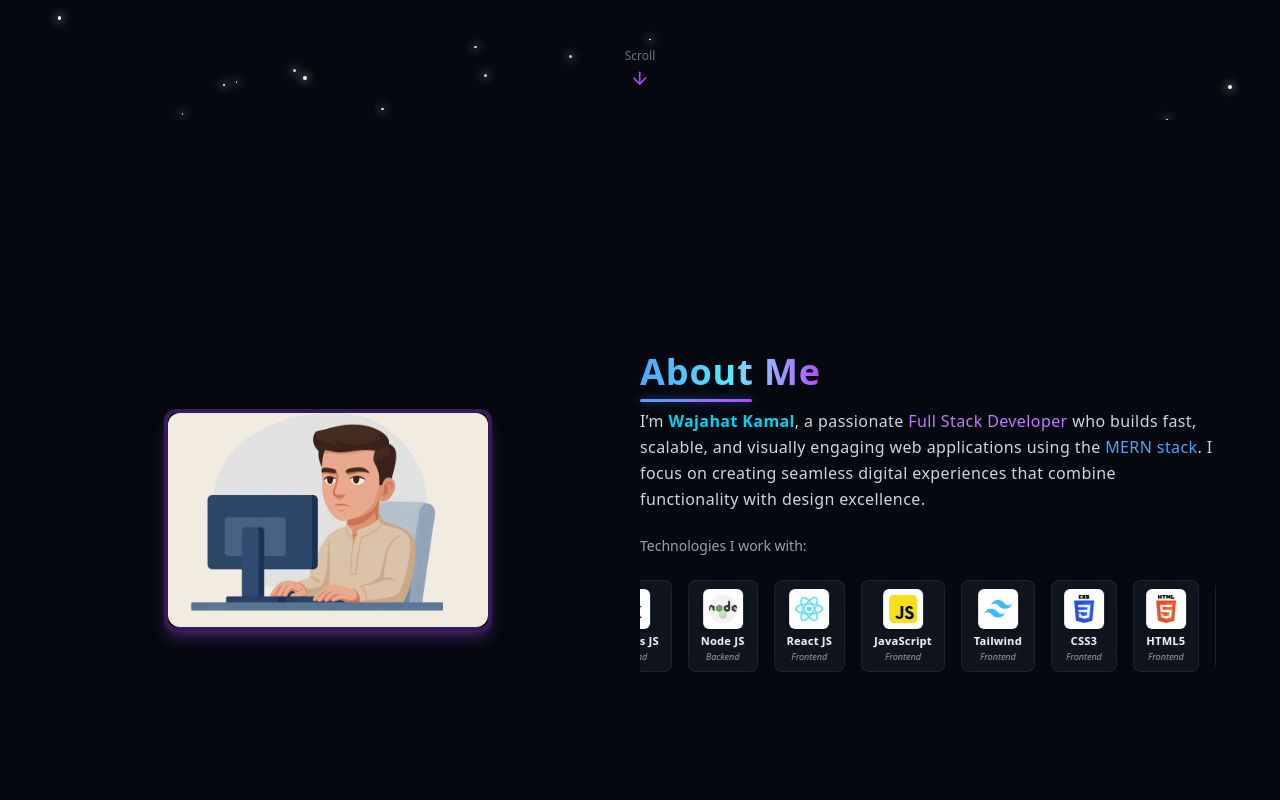
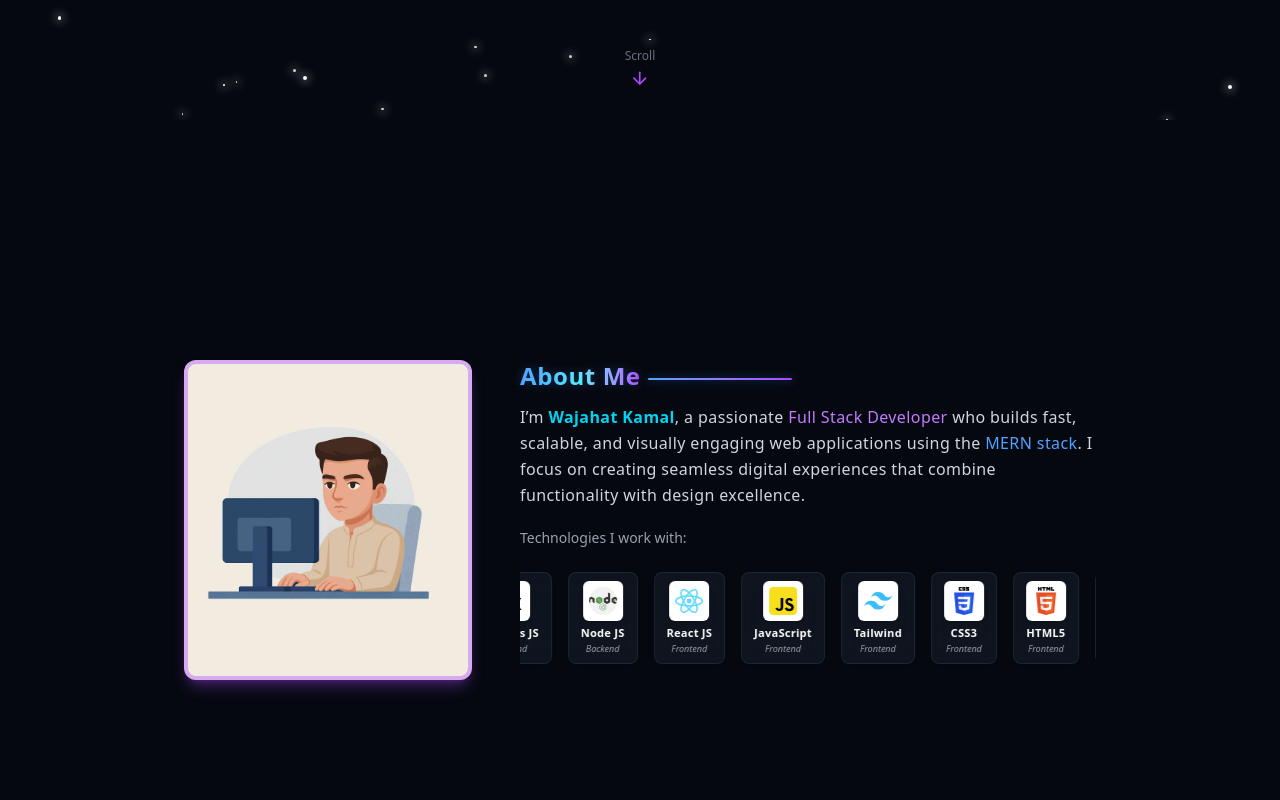
Before and after one commit to wajahat-kamal/Dev-Portfolio, a React (Vite) app: page / in a window 1280 px wide. Shown: the part 680-1480 px from the top of the page. Built offline with nearby package versions, Linux system fonts and the light colour scheme.

Commit message:
Refactor AboutSection component: adjust layout and styling for improved visual appeal, enhance text clarity, and update image section with gradient overlay for a more engaging presentation.

```diff
--- a/src/components/AboutSection.jsx
+++ b/src/components/AboutSection.jsx
@@ -7,46 +7,62 @@ export const AboutSection = () => {
   return (
     <section
       id="about"
-      className="relative min-h-screen flex flex-col items-center justify-center px-6 sm:px-8 md:px-16 py-20 text-white"
+      className="relative min-h-screen flex flex-col items-center justify-center px-4 sm:px-8 md:px-16 py-16"
     >
-      <div className="flex flex-col md:flex-row items-center justify-between gap-12 w-full max-w-6xl">
+      {/* ====== Image Left / Text Right ====== */}
+      <div className="flex flex-col md:flex-row items-center justify-center gap-12 w-full">
         {/* ====== Image Section ====== */}
-        <div className="flex justify-center items-center w-full md:w-1/2">
-          <div className="relative group rounded-xl border-4 border-purple-500/30 overflow-hidden shadow-lg shadow-purple-500/30 transition-all duration-500 hover:scale-105 hover:shadow-purple-500/50">
+        <div
+          className="flex justify-center items-center w-full md:w-72 h-80 bg-[#F2ECE0] rounded-xl border-4 border-purple-500/40  shadow-lg shadow-purple-500/30 transition-all duration-500
+                 hover:scale-105 hover:shadow-purple-500/50 group"
+        >
+          <div className="relative">
             <img
               src={portfolioImg}
               alt="Wajahat Kamal"
-              className="w-60 sm:w-64 md:w-72 lg:w-80 h-auto rounded-xl object-cover"
+              className="w-44 sm:w-56 md:w-64 lg:w-72 h-auto
+                "
             />
-            <div className="absolute inset-0 rounded-xl bg-gradient-to-tr from-purple-500/20 to-blue-400/20 opacity-0 group-hover:opacity-100 blur-xl transition-opacity duration-500"></div>
+
+            {/* Gradient Glow Overlay */}
+            <div
+              className="absolute inset-0 rounded-xl bg-gradient-to-tr from-purple-500/20 to-blue-400/20
+                    opacity-0 group-hover:opacity-100 blur-xl transition-opacity duration-500"
+            ></div>
           </div>
         </div>
 
-        {/* ====== Text Section ====== */}
-        <div className="max-w-xl md:w-1/2 text-center md:text-left space-y-4">
-          <h2 className="text-3xl md:text-4xl font-extrabold relative inline-block">
-            <span className="bg-gradient-to-r from-blue-400 via-cyan-300 to-purple-500 bg-clip-text text-transparent tracking-wide">
+        {/* ====== Text Content ====== */}
+        <div className="max-w-xl w-full text-center md:text-left space-y-3 md:w-1/2">
+          {/* ====== Heading ====== */}
+          <h2 className="text-2xl font-extrabold text-start relative">
+            <span className="bg-gradient-to-r from-blue-400 via-cyan-300 to-purple-500 bg-clip-text text-transparent tracking-wide drop-shadow-[0_0_5px_rgba(59,130,246,0.3)]">
               About Me
             </span>
-            <span className="absolute bottom-[-10px] left-0 w-28 h-[3px] bg-gradient-to-r from-blue-400 to-purple-500 rounded-full shadow-[0_0_10px_rgba(59,130,246,0.6)]"></span>
+            <span className="absolute bottom-3 left-50 -translate-x-1/2 w-36 h-[2px] bg-gradient-to-r from-blue-400 to-purple-500 rounded-full shadow-[0_0_10px_rgba(59,130,246,0.6)]"></span>
           </h2>
-
           <p className="text-gray-300 text-[15px] md:text-base leading-relaxed tracking-wide">
-            I’m <span className="font-semibold text-cyan-400">Wajahat Kamal</span>, a
-            passionate <span className="text-purple-400">Full Stack Developer</span> who
-            builds fast, scalable, and visually engaging web applications using the{" "}
-            <span className="text-blue-400">MERN stack</span>. I focus on creating seamless
-            digital experiences that combine functionality with design excellence.
+            I’m{" "}
+            <span className="font-semibold text-cyan-400">Wajahat Kamal</span>,
+            a passionate{" "}
+            <span className="text-purple-400">Full Stack Developer</span> who
+            builds fast, scalable, and visually engaging web applications using
+            the <span className="text-blue-400">MERN stack</span>. I focus on
+            creating seamless digital experiences that combine functionality
+            with design excellence.
           </p>
-
-          <div className="mt-6">
+          <div className="mt-5 w-full">
             <p className="text-sm text-gray-400 mb-2">
               Technologies I work with:
             </p>
-            <SkillsSection />
+            <div className="flex justify-center">
+              <SkillsSection />
+            </div>
           </div>
         </div>
       </div>
+
+      {/* ====== Skills Section ====== */}
     </section>
   );
 };
```
